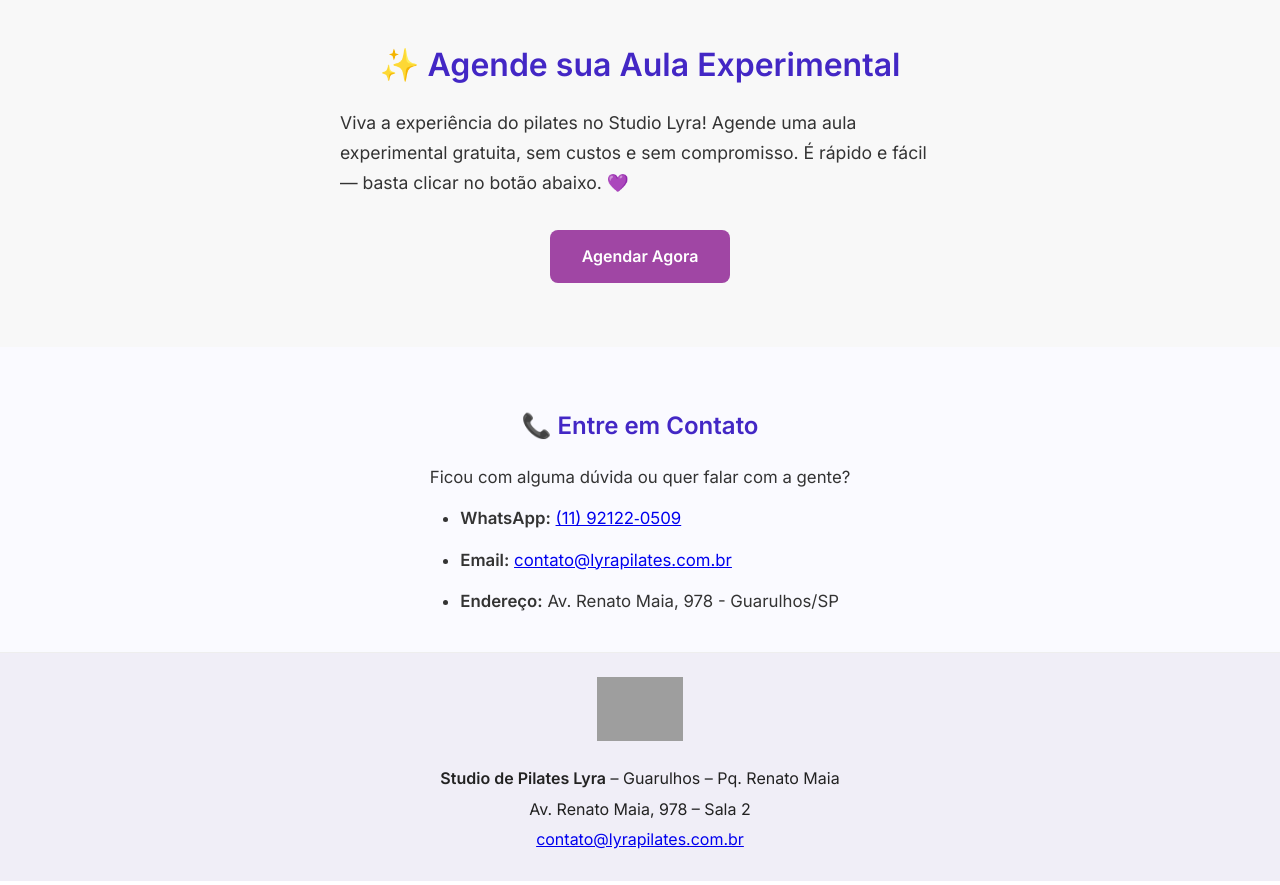
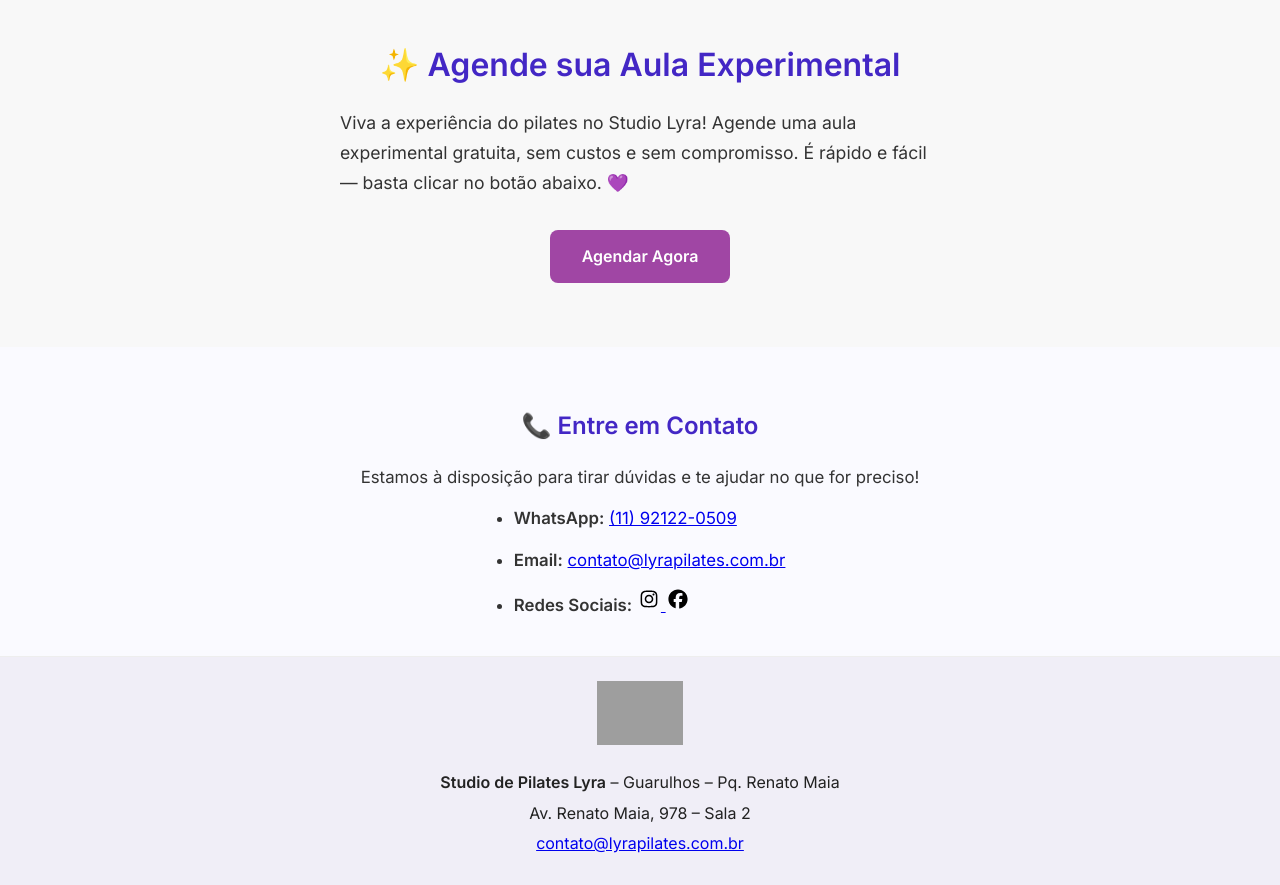
Before and after one commit to tspinosa/lyra-pilates, a plain HTML site: page index.html in a window 1280 px wide. Shown: the part 1749-2634 px from the top of the page. Drawn offline with Linux system fonts and the light colour scheme; grey boxes are pictures that could not be loaded.

Commit message:
Update index.html

```diff
--- a/index.html
+++ b/index.html
@@ -69,11 +69,19 @@
  <section id="contato" class="sobre">
   <div class="container">
     <h2>📞 Entre em Contato</h2>
-    <p>Ficou com alguma dúvida ou quer falar com a gente?</p>
+    <p>Estamos à disposição para tirar dúvidas e te ajudar no que for preciso!</p>
     <ul>
-      <li><strong>WhatsApp:</strong> <a href="https://wa.me/5511921220509" target="_blank">(11) 92122‑0509</a></li>
+      <li><strong>WhatsApp:</strong> <a href="https://wa.me/5511921220509" target="_blank">(11) 92122-0509</a></li>
       <li><strong>Email:</strong> <a href="mailto:contato@lyrapilates.com.br">contato@lyrapilates.com.br</a></li>
-      <li><strong>Endereço:</strong> Av. Renato Maia, 978 - Guarulhos/SP</li>
+      <li>
+        <strong>Redes Sociais:</strong>
+        <a href="https://www.instagram.com/studiopilateslyra?igsh=cTdhNjNwYXFhZm5k&utm_source=qr" target="_blank">
+          <img src="assets/img/instagram-brands-solid-full.svg" alt="Instagram" width="24" height="24">
+        </a>
+        <a href="https://www.facebook.com/share/1CTxZe1MTQ/?mibextid=wwXIfr" target="_blank">
+          <img src="assets/img/facebook-brands-solid-full.svg" alt="Facebook" width="24" height="24">
+        </a>
+      </li>
     </ul>
   </div>
 </section>
```
